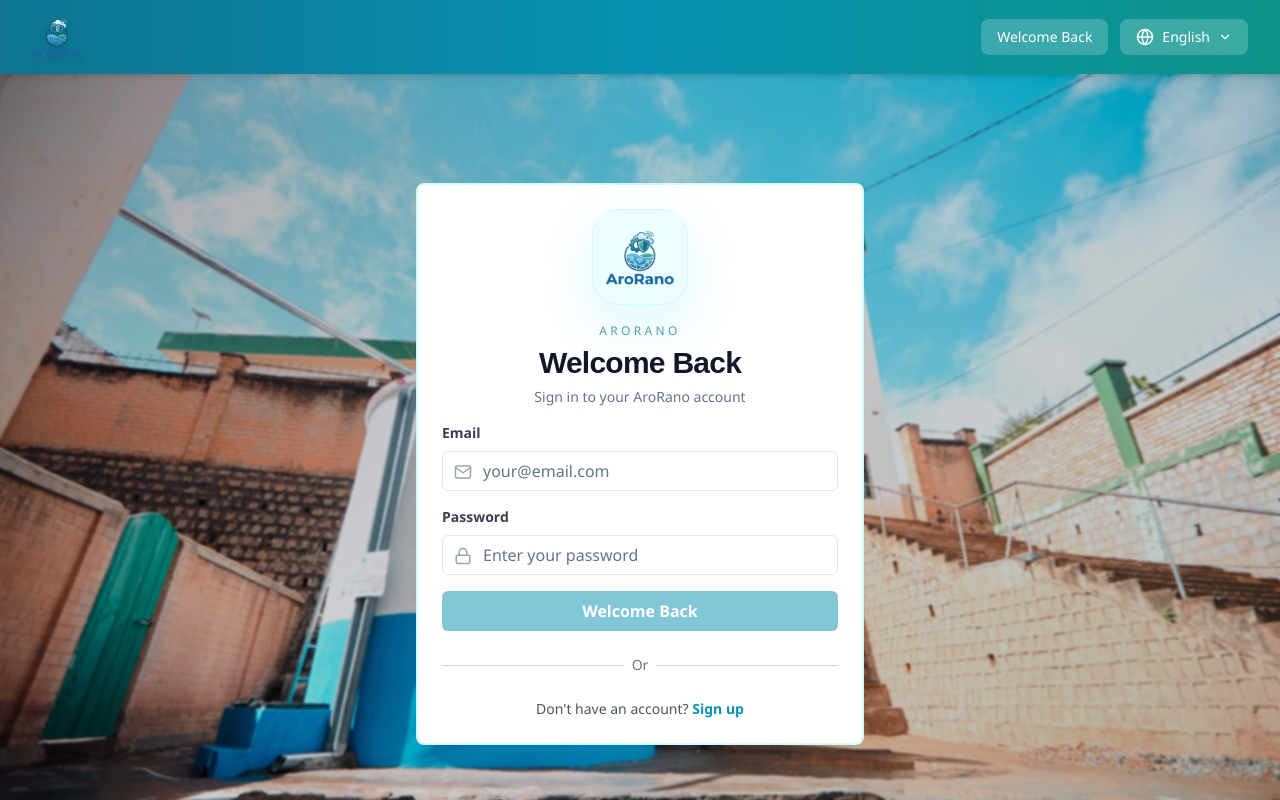
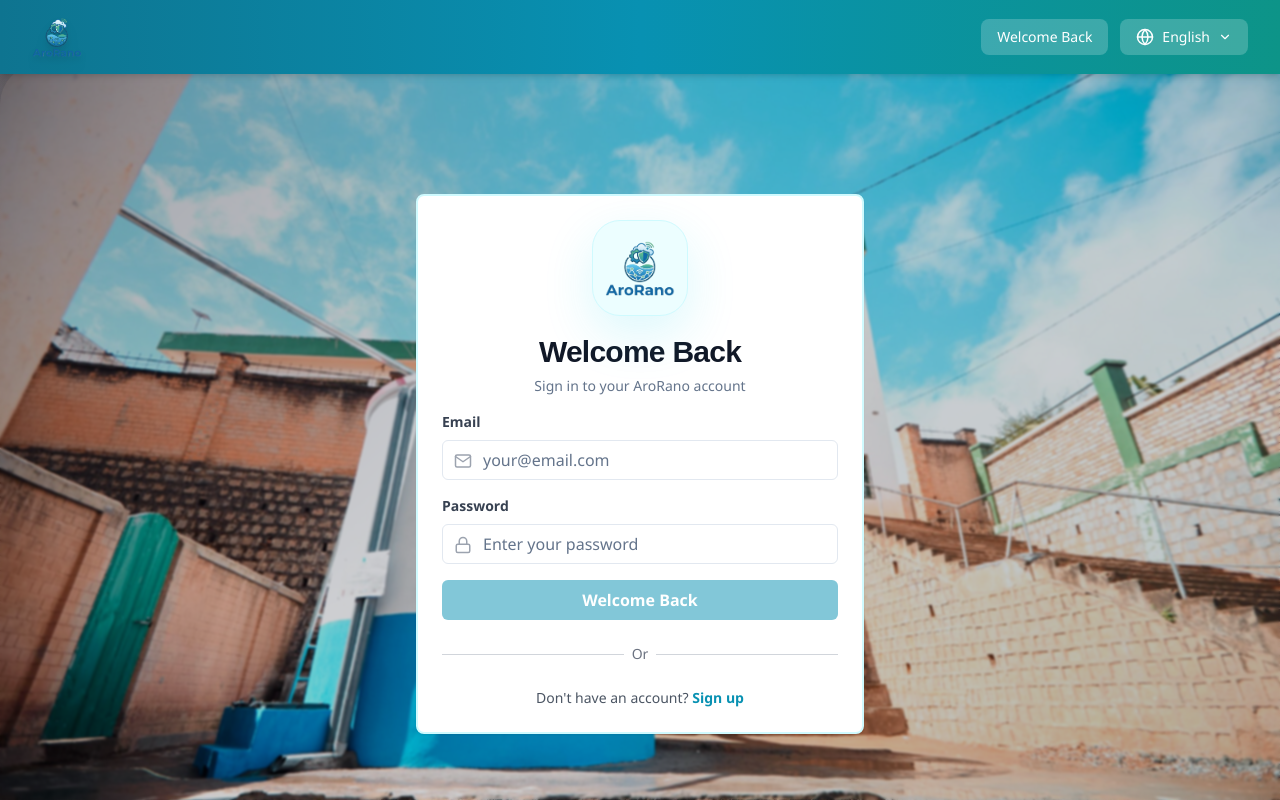
Before and after one commit to Manitriniaina2002/AroRano, a Next.js app in the folder frontend/: page /login in a window 1280 px wide. Built offline with nearby package versions, Linux system fonts and the light colour scheme.

Commit message:
Add login and register pages with updated design and translations

```diff
--- a/frontend/pages/login.tsx
+++ b/frontend/pages/login.tsx
@@ -63,7 +63,6 @@
                   unoptimized
                 />
               </div>
-              <p className="text-xs uppercase tracking-[0.28em] text-cyan-700/70 mb-2">AroRano</p>
               <CardTitle className="text-2xl sm:text-3xl font-bold text-gray-900">{t.common.login || 'Welcome Back'}</CardTitle>
               <CardDescription className="text-xs sm:text-sm">
                 {t.common.signIn || 'Sign in to your AroRano account'}
--- a/frontend/pages/register.tsx
+++ b/frontend/pages/register.tsx
@@ -114,7 +114,6 @@
                   unoptimized
                 />
               </div>
-              <p className="text-xs uppercase tracking-[0.28em] text-cyan-700/70 mb-2">AroRano</p>
               <CardTitle className="text-lg sm:text-xl">{t.common.signUp || 'Sign Up'}</CardTitle>
               <CardDescription className="text-xs sm:text-sm">
                 {t.common.fillInDetails || 'Fill in your details to get started'}
```
